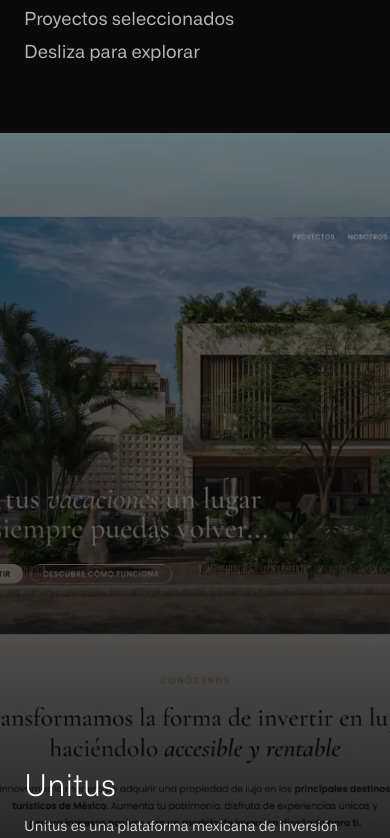
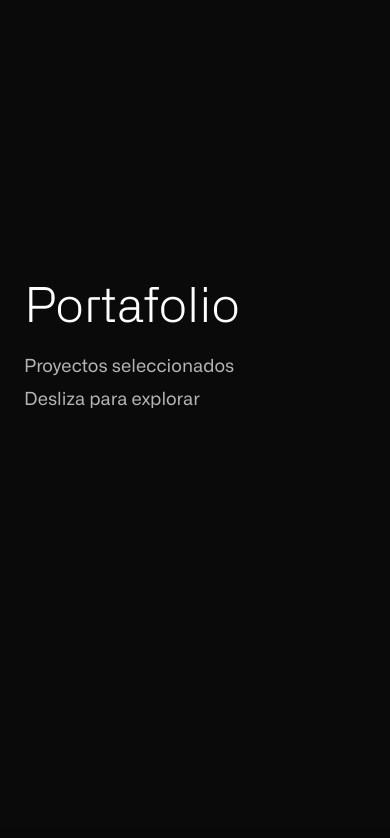
Before and after one commit to ivandiaz92/Raven-Studios, a Next.js app: page / in a window 390 px wide. Shown: the part 1860-2698 px from the top of the page. Built offline with nearby package versions, Linux system fonts and the light colour scheme; no server answers; a web font is replaced by a local one.

Commit message:
Fix homepage portfolio slides overflowing on mobile.
Uses object-contain with inset padding on small screens so cover images stay within the viewport while keeping full-bleed cover on desktop.

```diff
--- a/components/PortfolioScrollSection.tsx
+++ b/components/PortfolioScrollSection.tsx
@@ -16,7 +16,7 @@ export default function PortfolioScrollSection({ projects }: PortfolioScrollSect
 
   return (
     <section
-      className="relative grid grid-cols-1 lg:grid-cols-12"
+      className="relative grid w-full max-w-[100vw] grid-cols-1 overflow-x-hidden lg:grid-cols-12"
       style={{ minHeight: `${sectionHeight}vh` }}
     >
       {/* Left: sticky title + subtitle */}
@@ -47,21 +47,21 @@ export default function PortfolioScrollSection({ projects }: PortfolioScrollSect
             return (
               <div
                 key={project.slug}
-                className="group relative flex min-h-screen flex-col justify-end overflow-hidden border-t border-gray-800/50 p-6 first:border-t-0 sm:p-10 lg:p-14"
+                className="group relative flex min-h-[72dvh] flex-col justify-end overflow-hidden border-t border-gray-800/50 p-5 first:border-t-0 min-[480px]:min-h-[80dvh] min-[480px]:p-6 sm:min-h-[85dvh] sm:p-10 lg:min-h-screen lg:p-14"
               >
                 <Link
                   href={`/portfolio/${project.slug}`}
                   className="absolute inset-0 z-0"
                   aria-label={`Ver proyecto ${project.title}`}
                 />
-                <div className="absolute inset-0 z-0">
+                <div className="absolute inset-x-3 top-3 bottom-[11rem] z-0 overflow-hidden min-[480px]:inset-x-4 min-[480px]:bottom-[12rem] sm:inset-x-6 sm:bottom-[13rem] lg:inset-0 lg:bottom-0">
                   {imageUrl ? (
                     <Image
                       src={imageUrl}
                       alt=""
                       fill
-                      className="object-cover opacity-60 transition-opacity duration-500 group-hover:opacity-80"
-                      sizes="(max-width: 1024px) 100vw, 58vw"
+                      className="object-contain object-center opacity-55 transition-opacity duration-500 group-hover:opacity-75 lg:object-cover lg:opacity-60 lg:group-hover:opacity-80"
+                      sizes="(max-width: 1024px) 92vw, 58vw"
                       unoptimized
                     />
                   ) : (
```
